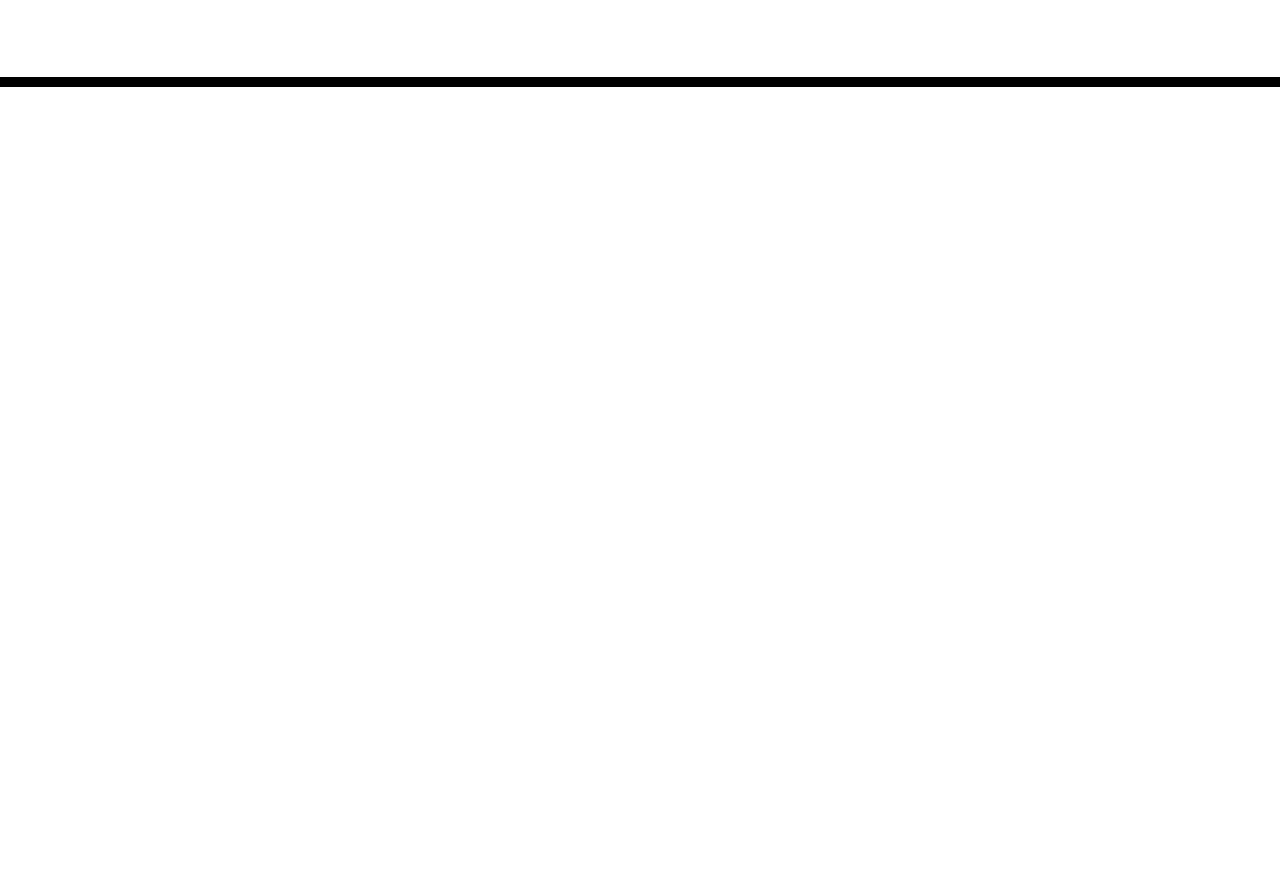
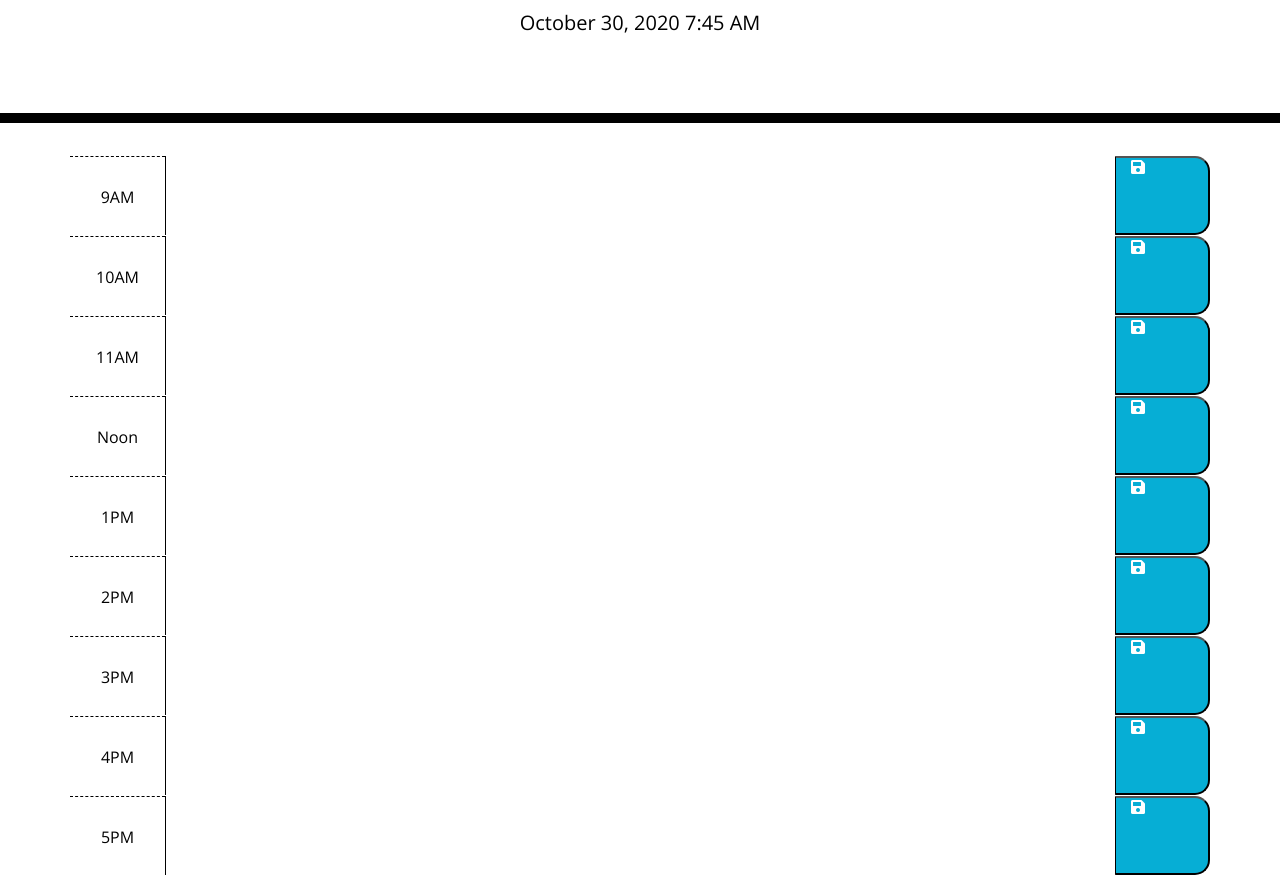
Before and after one commit to Xicano619/Work-Day-Scheduler, a plain HTML site: page index.html in a window 1280 px wide. Shown: the part 181-1056 px from the top of the page. Before the commit the page ends 800 px from the top, so only its background shows below. Drawn offline with nearby package versions, Linux system fonts and the light colour scheme.

Commit message:
Formated index, inputed Live-date

```diff
--- a/index.html
+++ b/index.html
@@ -4,6 +4,9 @@
     <meta charset="UTF-8" />
     <meta name="viewport" content="width=device-width, initial-scale=1.0" />
     <meta http-equiv="X-UA-Compatible" content="ie=edge" />
+
+    <link rel="stylesheet" href="https://cdn.jsdelivr.net/npm/bootstrap@4.5.3/dist/css/bootstrap.min.css" integrity="sha384-TX8t27EcRE3e/ihU7zmQxVncDAy5uIKz4rEkgIXeMed4M0jlfIDPvg6uqKI2xXr2" crossorigin="anonymous">
+
     <link
       rel="stylesheet"
       href="https://stackpath.bootstrapcdn.com/bootstrap/4.3.1/css/bootstrap.min.css"
@@ -19,6 +22,8 @@
       rel="stylesheet"
     />
     <link rel="stylesheet" href="style.css" />
+
+
     <title>Work Day Scheduler</title>
   </head>
 
@@ -30,9 +35,97 @@
     </header>
     <div class="container">
       <!-- Timeblocks go here -->
+      <div class="row time-block" data-="9">
+       <div class="col-md-1 hour">
+         9AM
+       </div>
+       <textarea class="col-md-10"></textarea>
+       <button class="col-md-1 saveBtn d-flex justify-center">
+          <i class="fas fa-save"></i>
+       </button>
+      </div>
+      <div class="row time-block" data-="10">
+        <div class="col-md-1 hour">
+          10AM
+        </div>
+        <textarea class="col-md-10"></textarea>
+        <button class="col-md-1 saveBtn d-flex justify-center">
+           <i class="fas fa-save"></i>
+        </button>
+       </div>
+       <div class="row time-block" data-="11">
+        <div class="col-md-1 hour">
+          11AM
+        </div>
+        <textarea class="col-md-10"></textarea>
+        <button class="col-md-1 saveBtn d-flex justify-center">
+           <i class="fas fa-save"></i>
+        </button>
+       </div>
+       <div class="row time-block" data-="12">
+        <div class="col-md-1 hour">
+          Noon
+        </div>
+        <textarea class="col-md-10"></textarea>
+        <button class="col-md-1 saveBtn d-flex justify-center">
+           <i class="fas fa-save"></i>
+        </button>
+       </div>
+       <div class="row time-block" data-="13">
+        <div class="col-md-1 hour">
+          1PM
+        </div>
+        <textarea class="col-md-10"></textarea>
+        <button class="col-md-1 saveBtn d-flex justify-center">
+           <i class="fas fa-save"></i>
+        </button>
+       </div>
+       <div class="row time-block" data-="14">
+        <div class="col-md-1 hour">
+          2PM
+        </div>
+        <textarea class="col-md-10"></textarea>
+        <button class="col-md-1 saveBtn d-flex justify-center">
+           <i class="fas fa-save"></i>
+        </button>
+       </div>
+       <div class="row time-block" data-="15">
+        <div class="col-md-1 hour">
+          3PM
+        </div>
+        <textarea class="col-md-10"></textarea>
+        <button class="col-md-1 saveBtn d-flex justify-center">
+           <i class="fas fa-save"></i>
+        </button>
+       </div>
+       <div class="row time-block" data-="16">
+        <div class="col-md-1 hour">
+          4PM
+        </div>
+        <textarea class="col-md-10"></textarea>
+        <button class="col-md-1 saveBtn d-flex justify-center">
+           <i class="fas fa-save"></i>
+        </button>
+       </div>
+       <div class="row time-block" data-="17">
+        <div class="col-md-1 hour">
+          5PM
+        </div>
+        <textarea class="col-md-10"></textarea>
+        <button class="col-md-1 saveBtn d-flex justify-center">
+           <i class="fas fa-save"></i>
+        </button>
+       </div>
+
     </div>
+
+
+
+
+    <script type="text/javascript"></script>
 
     <script src="https://cdnjs.cloudflare.com/ajax/libs/jquery/3.2.1/jquery.min.js"></script>
     <script src="https://cdnjs.cloudflare.com/ajax/libs/moment.js/2.24.0/moment.min.js"></script>
+    <script src="./script.js"></script>
   </body>
 </html>
--- a/script.js
+++ b/script.js
@@ -1,9 +1,10 @@
 $(document).ready(function(){
     // Create variable for moment live date.
-    var moment = moment();
+    var m = moment();
 
-
-    $("#currentDay").text(moment.format('LLL'));
+    // Display Live-date.
+    $("#currentDay").text(m.format('LLL'));
 
     });
-    console.log(moment);
+//    Coordinate the .past .present .future time block with live date.
+    // var colorTimeBlock = $("row time-block").css(past.present.future).text(m);
```
Also changed, not shown: style.css (line endings or trailing spaces).
